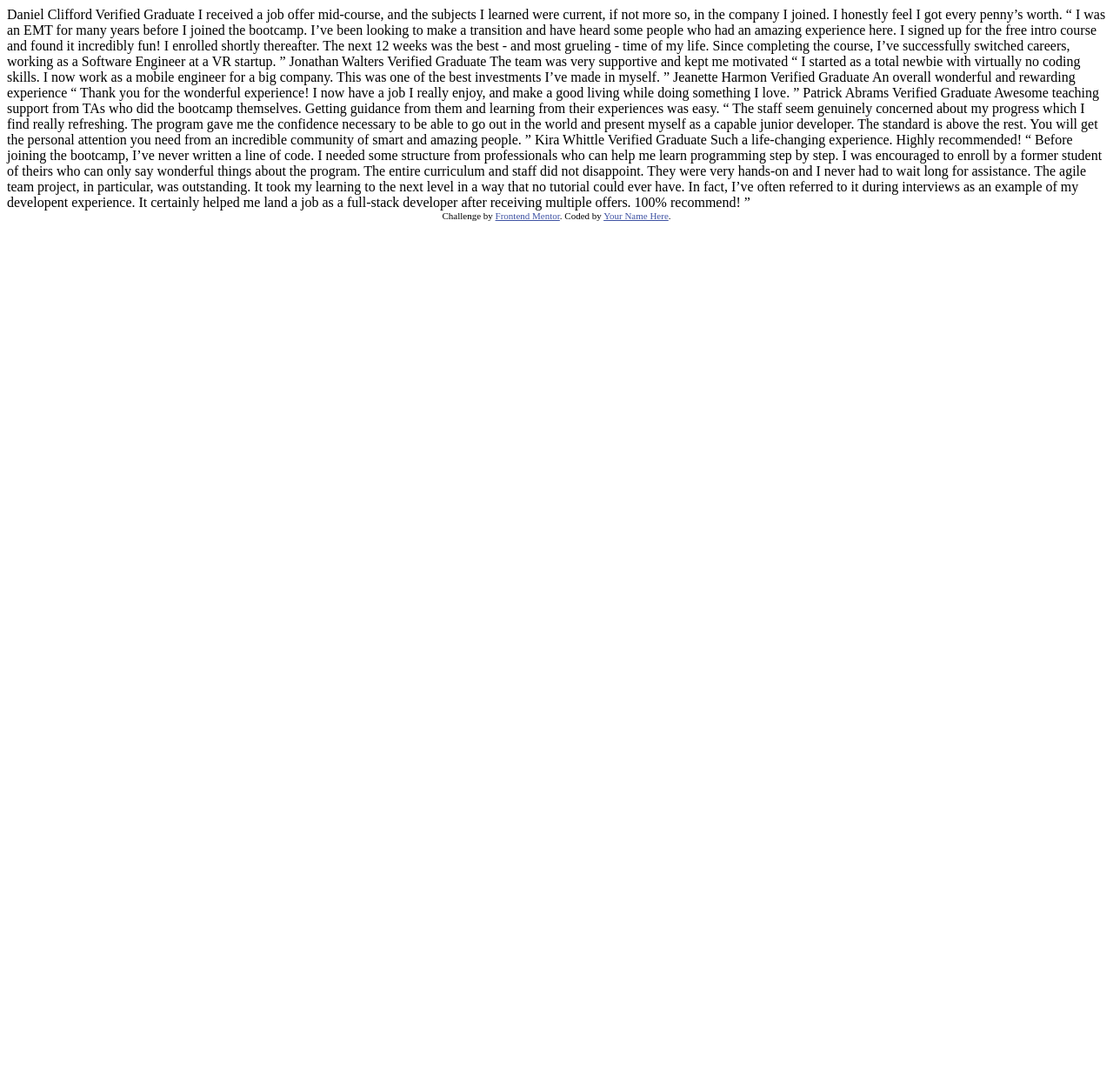
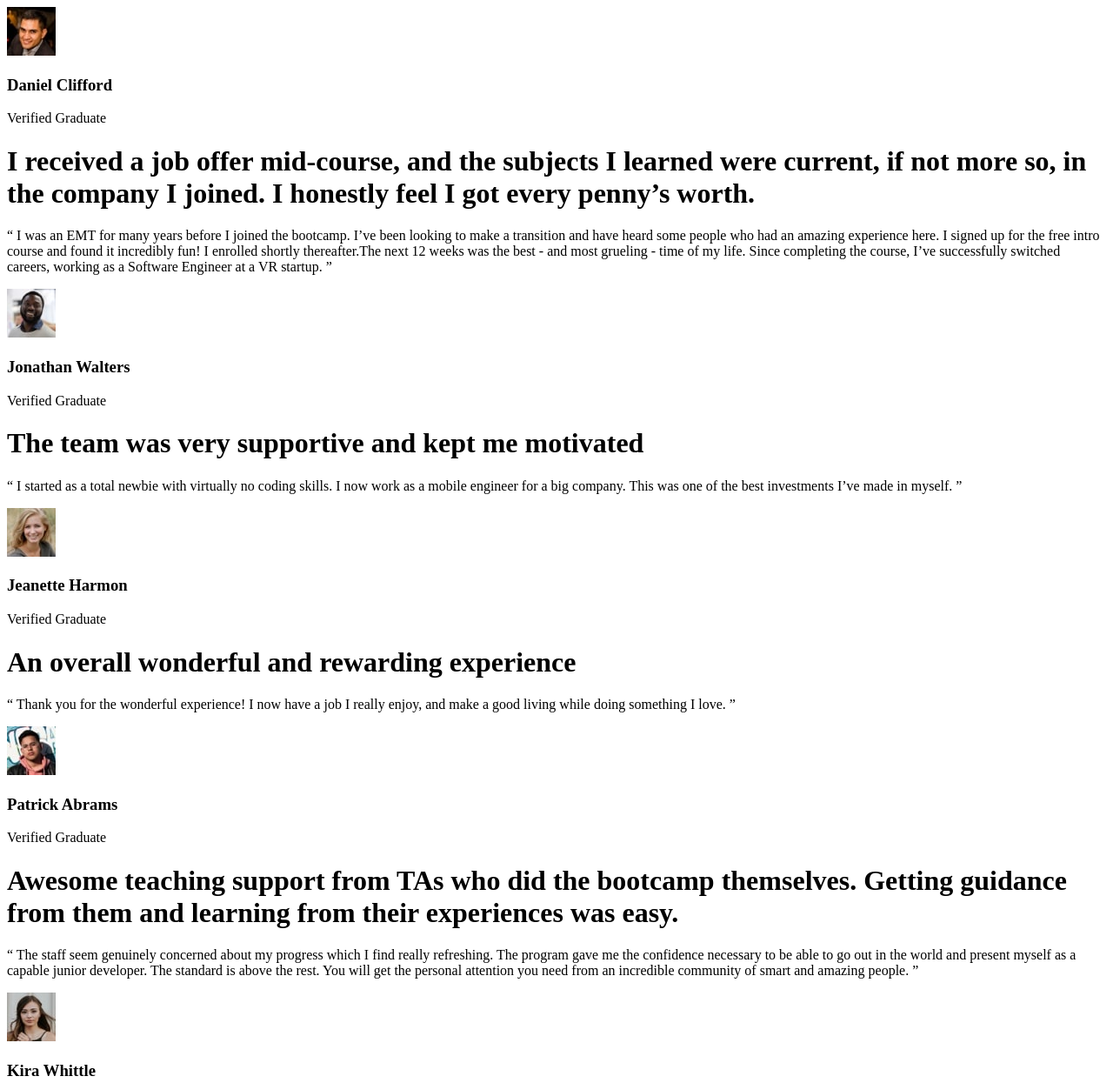
Before and after one commit to bijaylaxmibehera/testimonial-grid-section, a plain HTML site: page index.html in a window 1280 px wide. Shown: the top 1245 px of the page at 87% size. Before the commit the page ends 800 px from the top, so only its background shows below. Drawn offline with Linux system fonts and the light colour scheme.

Commit message:
feat: markup added

```diff
--- a/index.html
+++ b/index.html
@@ -3,74 +3,66 @@
 <head>
   <meta charset="UTF-8">
   <meta name="viewport" content="width=device-width, initial-scale=1.0"> <!-- displays site properly based on user's device -->
-
-  <link rel="icon" type="image/png" sizes="32x32" href="./images/favicon-32x32.png">
-
-  <title>Frontend Mentor | [Challenge Name Here]</title>
-
-  <!-- Feel free to remove these styles or customise in your own stylesheet 👍 -->
-  <style>
-    .attribution { font-size: 11px; text-align: center; }
-    .attribution a { color: hsl(228, 45%, 44%); }
-  </style>
+  <title>Testimonial grid section</title>
 </head>
 <body>
-  Daniel Clifford
-  Verified Graduate
+  <main class="container">
+    <div class="wrapper">
+      <div class="box a">
+        <img src="./images/image-daniel.jpg" alt="Daniel pic">
+        <h3> Daniel Clifford</h3>
+        <p class="occupation">Verified Graduate</p>
+        <h1> I received a job offer mid-course, and the subjects I learned were current, if not more so, in the company I joined. I honestly feel I got every penny’s worth.</h1>
+        <p class="into">“ I was an EMT for many years before I joined the bootcamp. I’ve been looking to make a transition and have heard some people who had an amazing experience here. I signed up for the free intro course and found it incredibly fun! I enrolled shortly thereafter.The next 12 weeks was the best - and most grueling - time of my life. Since completing the course, I’ve successfully switched careers, working as a Software Engineer at a VR startup. ”</p>
+      </div>
+      <div class="box b">
+        <img src="./images/image-jonathan.jpg" alt="Jonathan Walters pic">
+        <h3>Jonathan Walters</h3>
+        <p class="occupation">Verified Graduate</p>
+        <h1>The team was very supportive and kept me motivated</h1>
+        <p class="intro"> “ I started as a total newbie with virtually no coding skills. I now work as a mobile engineer for a big company. This was one of the best investments I’ve made in myself. ”</p>
+      </div>
+      <div class="box c">
+        <img src="./images/image-jeanette.jpg" alt="Jeanette Harmon pic">
+        <h3>Jeanette Harmon</h3>
+        <p class="occupation"> Verified Graduate</p>
+        <h1> An overall wonderful and rewarding experience</h1>
+        <p class="intro">
+          “ Thank you for the wonderful experience! I now have a job I really enjoy, and make a good living while doing something I love. ”
+        </p>
+      </div>
+      <div class="box d">
+        <img src="./images/image-patrick.jpg" alt="Patrick Abrams pic">
+        <h3> Patrick Abrams</h3>
+        <p class="occupation">
+          Verified Graduate
+        </p>
+        <h1>
+          Awesome teaching support from TAs who did the bootcamp themselves. Getting guidance from them and learning from their experiences was easy.
+        </h1>
+        <p class="intro">
+          “ The staff seem genuinely concerned about my progress which I find really refreshing. The program gave me the confidence necessary to be able to go out in the world and present myself as a capable junior developer. The standard is above the rest. You will get the personal attention you need from an incredible community of smart and amazing people. ”
+        </p>
+      </div>
+      <div class="box e">
+        <img src="./images/image-kira.jpg" alt="Kira Whittle pic">
+        <h3>Kira Whittle</h3>
+        <p class="occupation">Verified Graduate</p>
+        <h1>Such a life-changing experience. Highly recommended!</h1>
+        <p class="intro">  “ Before joining the bootcamp, I’ve never written a line of code. I needed some structure from professionals who can help me learn programming step by step. I was encouraged to enroll by a former student of theirs who can only say wonderful things about the program. The entire curriculum and staff did not disappoint. They were very hands-on and I never had to wait long for assistance. The agile team project, in particular, was outstanding. It took my learning to the next level in a way that no tutorial could ever have. In fact, I’ve often referred to it during interviews as an example of my developent experience. It certainly helped me land a job as a full-stack developer after receiving multiple offers. 100% recommend! ”
+          </p>
+      </div>
+    </div>
+  </main>
 
-  I received a job offer mid-course, and the subjects I learned were current, if not more so,
-  in the company I joined. I honestly feel I got every penny’s worth.
 
-  “ I was an EMT for many years before I joined the bootcamp. I’ve been looking to make a
-  transition and have heard some people who had an amazing experience here. I signed up
-  for the free intro course and found it incredibly fun! I enrolled shortly thereafter.
-  The next 12 weeks was the best - and most grueling - time of my life. Since completing
-  the course, I’ve successfully switched careers, working as a Software Engineer at a VR startup. ”
 
-  Jonathan Walters
-  Verified Graduate
 
-  The team was very supportive and kept me motivated
 
-  “ I started as a total newbie with virtually no coding skills. I now work as a mobile engineer
-  for a big company. This was one of the best investments I’ve made in myself. ”
 
-  Jeanette Harmon
-  Verified Graduate
-
-  An overall wonderful and rewarding experience
-
-  “ Thank you for the wonderful experience! I now have a job I really enjoy, and make a good living
-  while doing something I love. ”
-
-  Patrick Abrams
-  Verified Graduate
-
-  Awesome teaching support from TAs who did the bootcamp themselves. Getting guidance from them and
-  learning from their experiences was easy.
-
-  “ The staff seem genuinely concerned about my progress which I find really refreshing. The program
-  gave me the confidence necessary to be able to go out in the world and present myself as a capable
-  junior developer. The standard is above the rest. You will get the personal attention you need from
-  an incredible community of smart and amazing people. ”
-
-  Kira Whittle
-  Verified Graduate
-
-  Such a life-changing experience. Highly recommended!
-
-  “ Before joining the bootcamp, I’ve never written a line of code. I needed some structure from
-  professionals who can help me learn programming step by step. I was encouraged to enroll by a former
-  student of theirs who can only say wonderful things about the program. The entire curriculum and staff
-  did not disappoint. They were very hands-on and I never had to wait long for assistance. The agile team
-  project, in particular, was outstanding. It took my learning to the next level in a way that no tutorial
-  could ever have. In fact, I’ve often referred to it during interviews as an example of my developent
-  experience. It certainly helped me land a job as a full-stack developer after receiving multiple offers.
-  100% recommend! ”
-
-  <div class="attribution">
+  <!-- <div class="attribution">
     Challenge by <a href="https://www.frontendmentor.io?ref=challenge" target="_blank">Frontend Mentor</a>.
     Coded by <a href="#">Your Name Here</a>.
-  </div>
+  </div> -->
 </body>
 </html>
```
